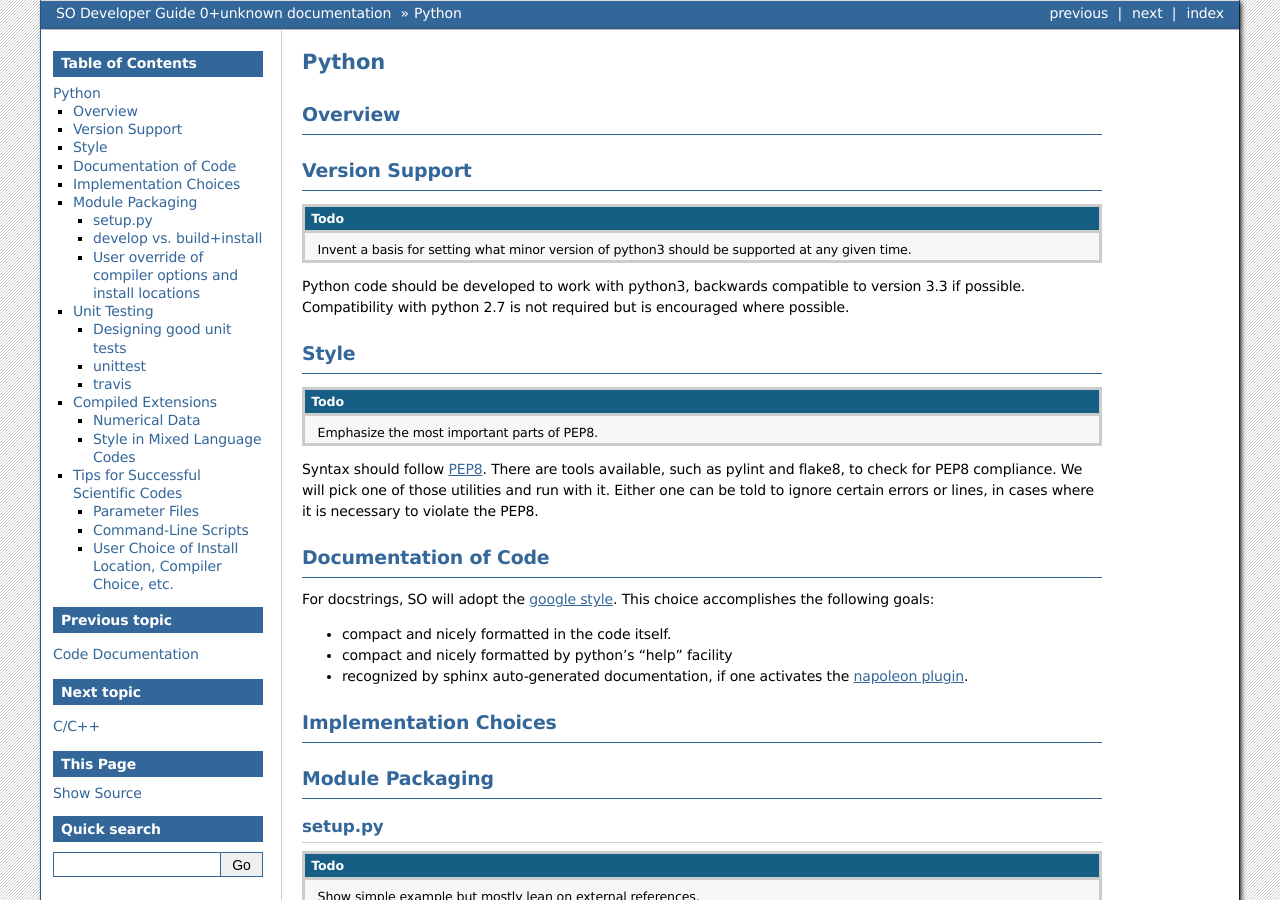
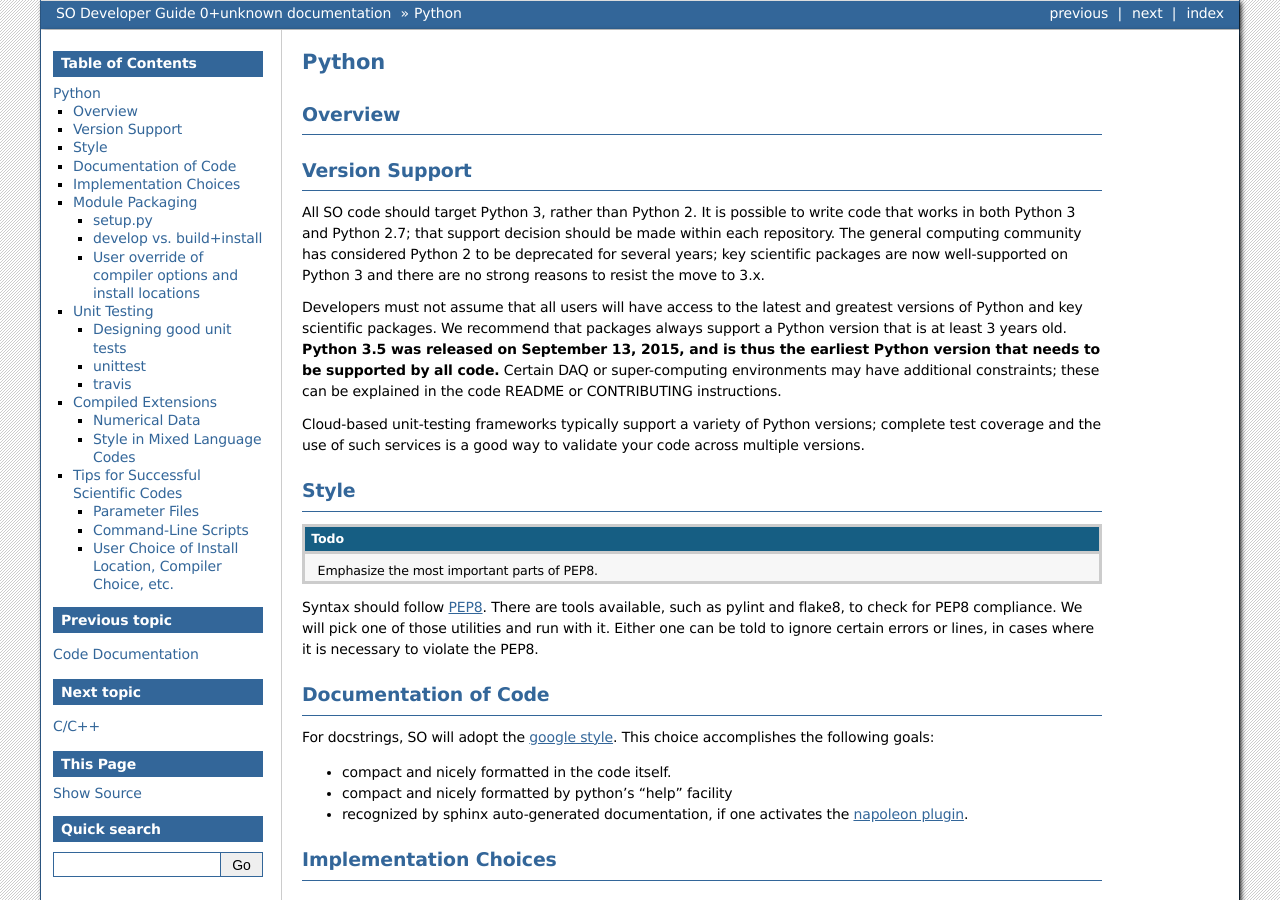
Before and after one commit to simonsobs/so_dev_guide, a Sphinx documentation site: the page built from source/python.rst, in a window 1280 px wide and 900 px high. Built offline with Sphinx 7.4.7, drawn with Linux system fonts in a browser that asks for light colours.

Commit message:
Python version support.

```diff
--- a/source/python.rst
+++ b/source/python.rst
@@ -8,12 +8,25 @@ Overview
 Version Support
 ===============
 
-.. todo:: Invent a basis for setting what minor version of python3
-          should be supported at any given time.
+All SO code should target Python 3, rather than Python 2.  It is
+possible to write code that works in both Python 3 and Python 2.7;
+that support decision should be made within each repository.  The
+general computing community has considered Python 2 to be deprecated
+for several years; key scientific packages are now well-supported on
+Python 3 and there are no strong reasons to resist the move to 3.x.
 
-Python code should be developed to work with python3, backwards
-compatible to version 3.3 if possible.  Compatibility with python 2.7
-is not required but is encouraged where possible.
+Developers must not assume that all users will have access to the
+latest and greatest versions of Python and key scientific packages.
+We recommend that packages always support a Python version that is at
+least 3 years old.  **Python 3.5 was released on September 13, 2015,
+and is thus the earliest Python version that needs to be supported by
+all code.** Certain DAQ or super-computing environments may have
+additional constraints; these can be explained in the code README or
+CONTRIBUTING instructions.
+
+Cloud-based unit-testing frameworks typically support a variety of
+Python versions; complete test coverage and the use of such services
+is a good way to validate your code across multiple versions.
 
 Style
 =====
```
